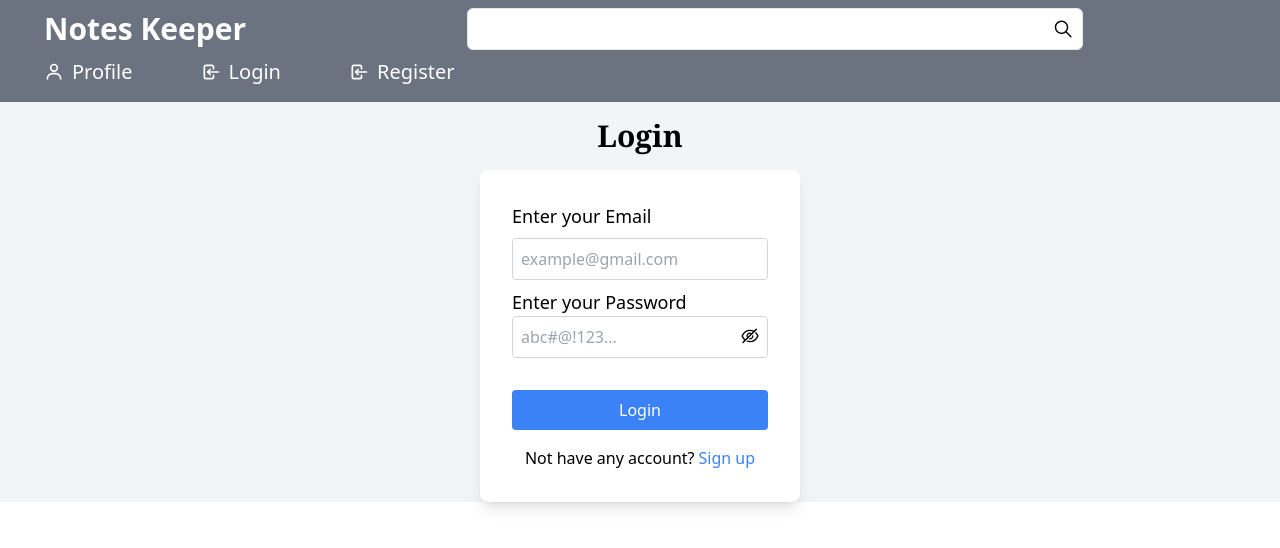
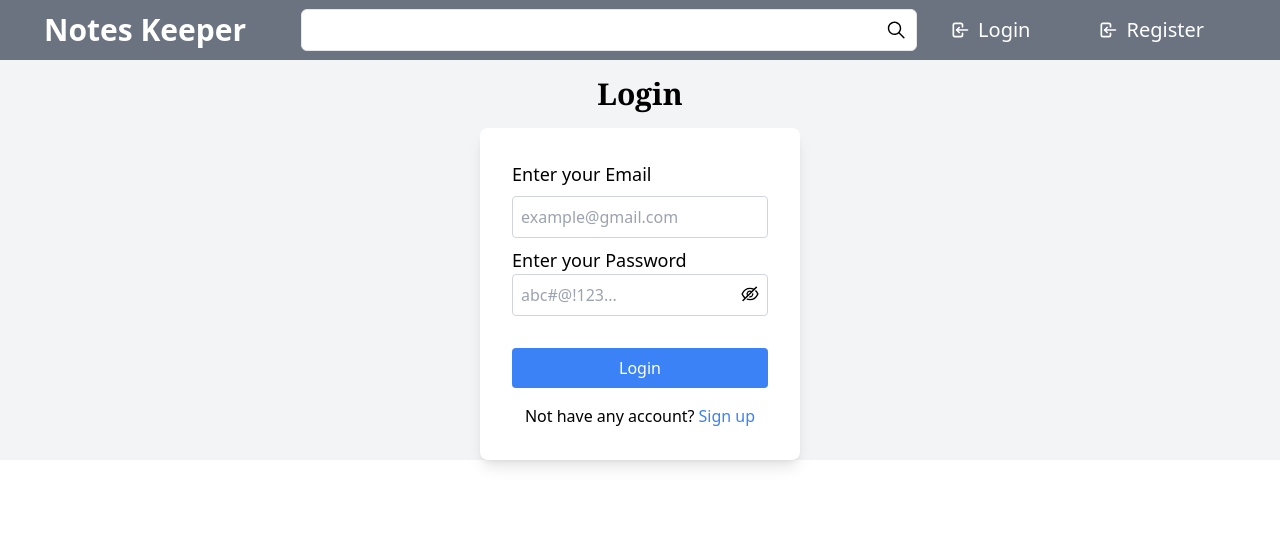
Before and after one commit to Ritik-1118/Note-Keeper, a React (Vite) app in the folder client/: page /login in a window 1280 px wide. Shown: the top 548 px of the page. Built offline with nearby package versions, Linux system fonts and the light colour scheme.

Commit message:
some prob resolved

```diff
--- a/client/src/components/Layouts/Navbar.tsx
+++ b/client/src/components/Layouts/Navbar.tsx
@@ -97,10 +97,10 @@ export const Navbar: FC<Props> = () => {
                         id="navbar-sticky"
                     >
                         <ul className="flex flex-col md:flex-row md:space-x-8 md:mr-9 md:mt-0 md:text-sm md:font-medium">
+                            {isLoggedIn ? (<>
                                 <li>
-                                <NavLink
-                                    to="/"
-                                    className="flex items-center py-2 pr-4 pl-3 text-white text-xl "
+                                    <div
+                                        className="flex items-center py-2 pr-4 pl-3 text-white text-xl cursor-pointer"
                                         aria-current="page"
                                         onClick={()=>{
                                             closeMobileMenu()
@@ -109,7 +109,7 @@ export const Navbar: FC<Props> = () => {
                                     >
                                         <BiUser className="text-center text-xl mx-2" />
                                         Profile
-                                </NavLink>
+                                    </div>
                                 </li>
                                 {showProfile && (
                                     <div className="fixed mt-14 z-30 shadow-xl border-2 border-gray-500 rounded-md bg-gray-500">
@@ -119,7 +119,6 @@ export const Navbar: FC<Props> = () => {
                                         </div>
                                     </div>
                                 )}
-                            {isLoggedIn ? (
                                 <li>
                                     <div
                                         className="flex items-center text-xl py-2 pr-4 pl-3 text-white cursor-pointer"
@@ -132,6 +131,7 @@ export const Navbar: FC<Props> = () => {
                                         Logout
                                     </div>
                                 </li>
+                            </>
                             ) : (
                                 <>
                                     <li>
```
Lines whose indentation alone changed are shown as unchanged.
